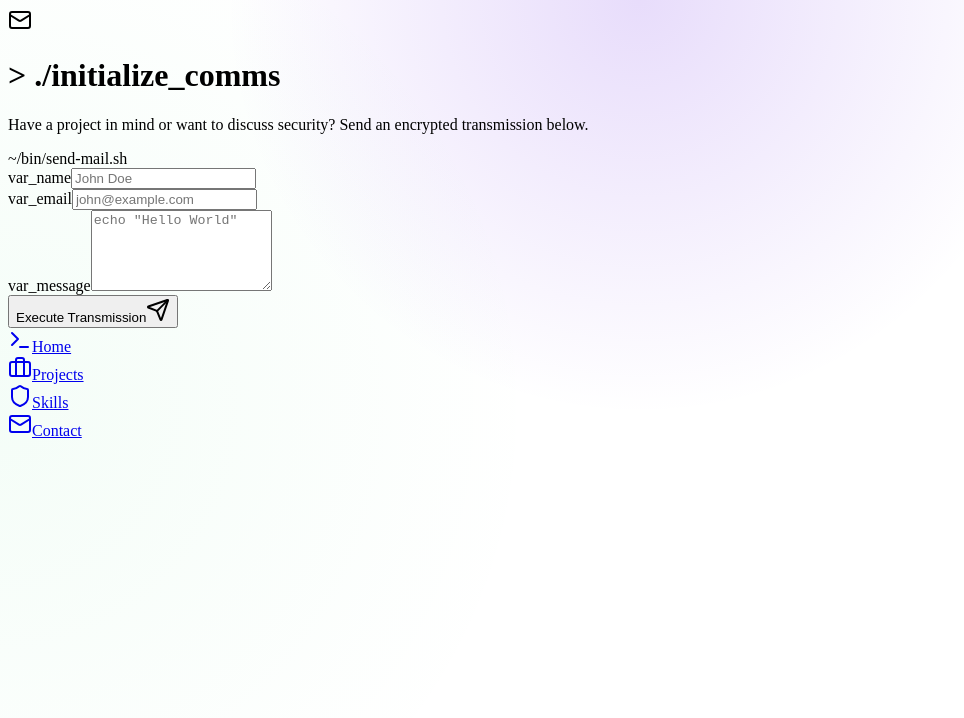
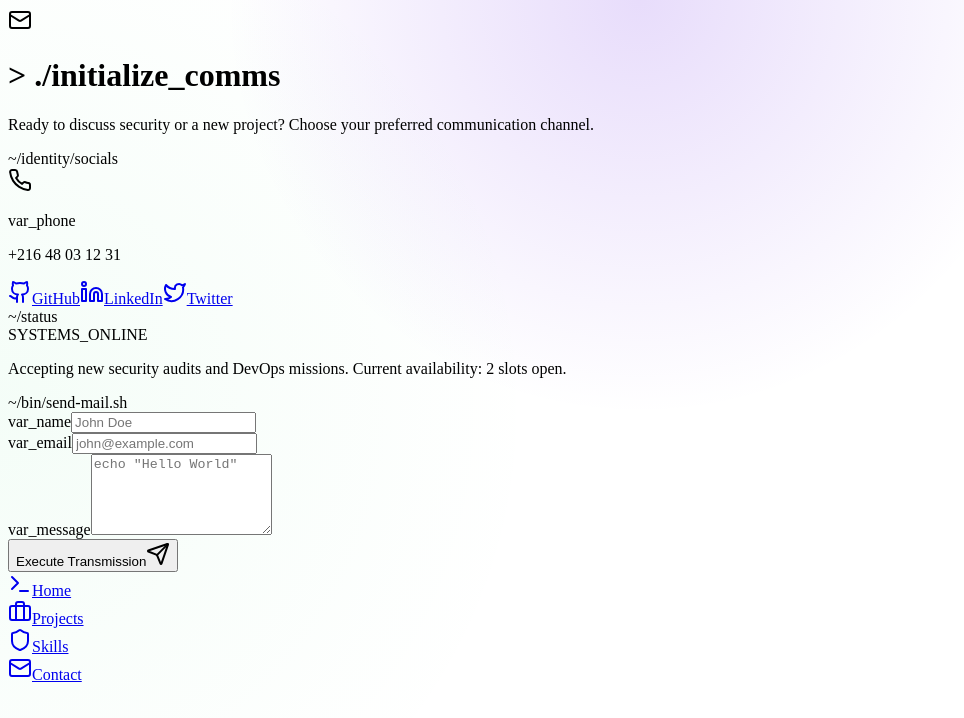
Before and after one commit to hamidbong/hamidbongfolio, a React (Vite) app in the folder client/: page /contact in a window 1280 px wide. Shown: the top 718 px of the page, without its empty margins (0-964 px from the left). Built offline with nearby package versions, Linux system fonts and the light colour scheme; a web font is replaced by a local one.

Commit message:
update social networks

```diff
--- a/client/src/pages/Contact.tsx
+++ b/client/src/pages/Contact.tsx
@@ -4,8 +4,9 @@ import { z } from "zod";
 import { useSendMessage } from "@/hooks/use-portfolio";
 import { TerminalCard } from "@/components/TerminalCard";
 import { motion } from "framer-motion";
-import { Mail, Send, Loader2, CheckCircle2 } from "lucide-react";
+import { Mail, Send, Loader2, CheckCircle2, Phone, Github, Linkedin, Twitter } from "lucide-react";
 import { useToast } from "@/hooks/use-toast";
+import { cn } from "@/lib/utils";
 
 const insertMessageSchema = z.object({
   name: z.string().min(1, "Name is required"),
@@ -14,6 +15,13 @@ const insertMessageSchema = z.object({
 });
 
 type InsertMessage = z.infer<typeof insertMessageSchema>;
+
+const SOCIAL_LINKS = [
+  { icon: Github, label: "GitHub", href: "https://github.com", color: "hover:text-white" },
+  { icon: Linkedin, label: "LinkedIn", href: "https://linkedin.com", color: "hover:text-[#0A66C2]" },
+  { icon: Twitter, label: "Twitter", href: "https://twitter.com", color: "hover:text-[#1DA1F2]" },
+];
+
 
 export default function Contact() {
   const { toast } = useToast();
@@ -48,8 +56,7 @@ export default function Contact() {
   };
 
   return (
-    <div className="min-h-screen pt-24 pb-32 px-4 flex items-center justify-center">
-      <div className="w-full max-w-2xl">
+    <div className="min-h-screen pt-24 pb-32 px-4 max-w-6xl mx-auto">
       <div className="text-center mb-12">
         <motion.div
           initial={{ scale: 0 }}
@@ -66,10 +73,56 @@ export default function Contact() {
           <span className="text-primary">&gt;</span> ./initialize_comms
         </motion.h1>
         <p className="text-muted-foreground">
-            Have a project in mind or want to discuss security? Send an encrypted transmission below.
+          Ready to discuss security or a new project? Choose your preferred communication channel.
         </p>
       </div>
 
+      <div className="grid lg:grid-cols-3 gap-8">
+        <div className="lg:col-span-1 space-y-6">
+          <TerminalCard title="~/identity/socials">
+            <div className="space-y-6">
+              <div className="flex items-center gap-4 p-4 rounded-lg bg-primary/5 border border-primary/10 group hover:border-primary/30 transition-colors">
+                <div className="w-10 h-10 rounded-full bg-primary/10 flex items-center justify-center text-primary">
+                  <Phone className="w-5 h-5" />
+                </div>
+                <div>
+                  <p className="text-xs font-mono text-muted-foreground">var_phone</p>
+                  <p className="font-bold">+216 48 03 12 31</p>
+                </div>
+              </div>
+
+              <div className="grid grid-cols-3 gap-4">
+                {SOCIAL_LINKS.map((social) => (
+                  <a
+                    key={social.label}
+                    href={social.href}
+                    target="_blank"
+                    rel="noopener noreferrer"
+                    className={cn(
+                      "flex flex-col items-center gap-2 p-4 rounded-lg bg-muted/30 border border-border/50 transition-all hover:bg-muted/50",
+                      social.color
+                    )}
+                  >
+                    <social.icon className="w-6 h-6" />
+                    <span className="text-[10px] font-mono uppercase tracking-wider">{social.label}</span>
+                  </a>
+                ))}
+              </div>
+            </div>
+          </TerminalCard>
+
+          <TerminalCard title="~/status">
+            <div className="flex items-center gap-3 text-sm font-mono">
+              <div className="w-2 h-2 rounded-full bg-green-500 animate-pulse" />
+              <span className="text-green-500">SYSTEMS_ONLINE</span>
+            </div>
+            <p className="mt-4 text-xs text-muted-foreground leading-relaxed">
+              Accepting new security audits and DevOps missions. Current availability: <span className="text-foreground">2 slots open</span>.
+            </p>
+          </TerminalCard>
+        </div>
+
+        <div className="lg:col-span-2">
           <TerminalCard title="~/bin/send-mail.sh">
             <form onSubmit={form.handleSubmit(onSubmit)} className="space-y-6">
               <div className="grid md:grid-cols-2 gap-6">
@@ -137,5 +190,6 @@ export default function Contact() {
           </TerminalCard>
         </div>
       </div>
+    </div>
   );
 }
```
Lines whose indentation alone changed are shown as unchanged.
